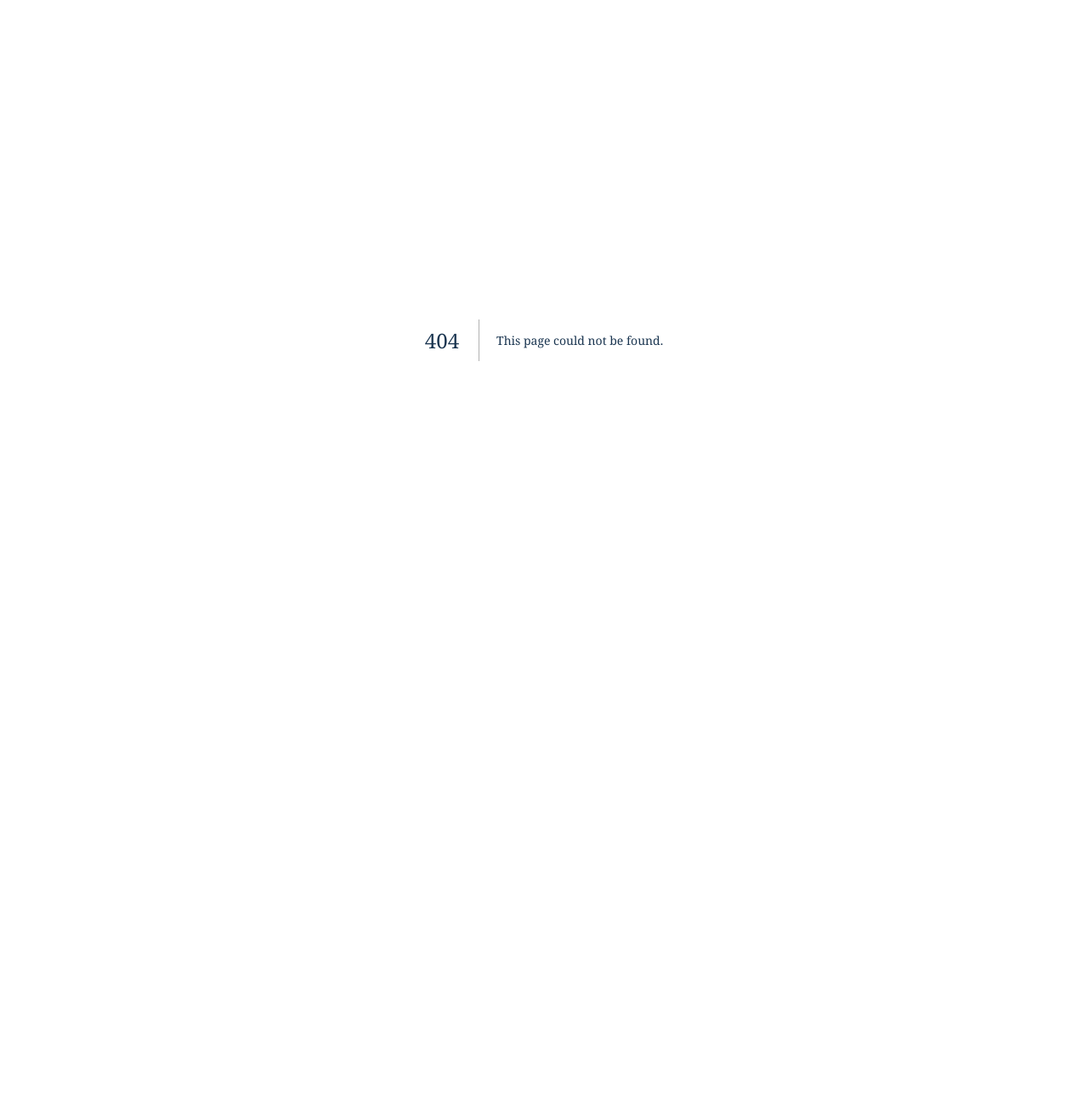
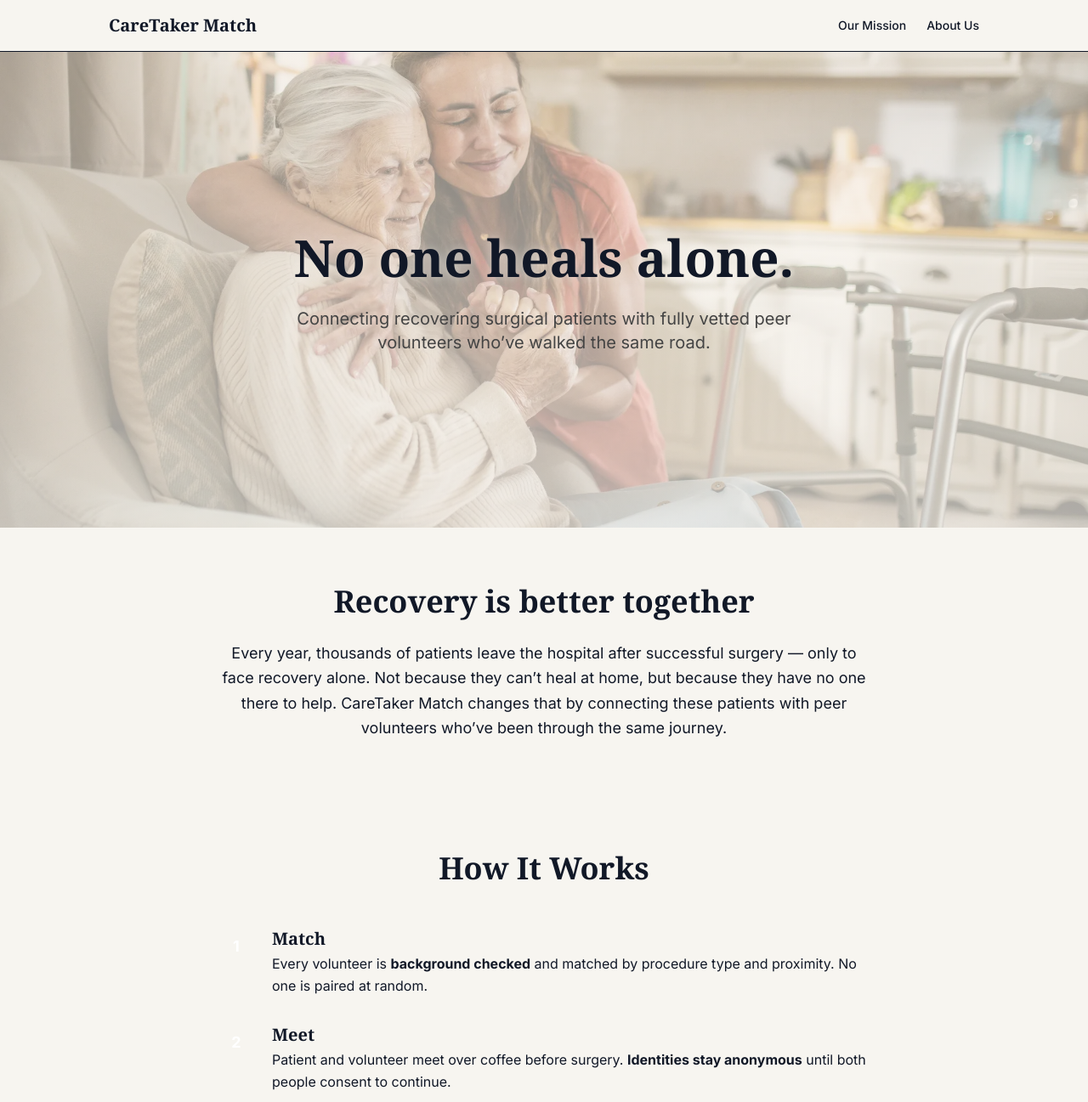
Before and after one commit to WTWalters/caretaker_match, a Next.js app: page /updatedCTM in a window 1280 px wide. Before the commit this address had no page. Shown: the top 1297 px of the page at 85% size. Before the commit the page ends 800 px from the top, so only its background shows below. Built offline with nearby package versions, Linux system fonts and the light colour scheme; a web font is replaced by a local one.

Commit message:
feat: build redesigned homepage at /updatedCTM
Co-Authored-By: Claude Sonnet 4.6 <noreply@anthropic.com>

```diff
--- /dev/null
+++ b/src/app/updatedCTM/page.tsx
@@ -0,0 +1,251 @@
+import Image from "next/image";
+import Link from "next/link";
+import TrustStrip from "@/components/ctm-redesign/TrustStrip";
+
+const BASE = "/updatedCTM";
+
+const steps = [
+  {
+    num: 1,
+    title: "Match",
+    desc: (
+      <>
+        Every volunteer is{" "}
+        <strong style={{ color: "var(--color-redesign-teal)" }}>
+          background checked
+        </strong>{" "}
+        and matched by procedure type and proximity. No one is paired at random.
+      </>
+    ),
+  },
+  {
+    num: 2,
+    title: "Meet",
+    desc: (
+      <>
+        Patient and volunteer meet over coffee before surgery.{" "}
+        <strong style={{ color: "var(--color-redesign-teal)" }}>
+          Identities stay anonymous
+        </strong>{" "}
+        until both people consent to continue.
+      </>
+    ),
+  },
+  {
+    num: 3,
+    title: "Recover",
+    desc: (
+      <>
+        The volunteer supports the patient&rsquo;s 30&#8209;day recovery with
+        check&#8209;ins, rides, and companionship &mdash; with{" "}
+        <strong style={{ color: "var(--color-redesign-teal)" }}>
+          safety monitoring active
+        </strong>{" "}
+        throughout.
+      </>
+    ),
+  },
+];
+
+export default function UpdatedHomePage() {
+  return (
+    <>
+      {/* Hero */}
+      <section className="relative min-h-[70vh] flex items-center justify-center">
+        <div className="absolute inset-0">
+          <Image
+            src="/hero-image.webp"
+            alt="Elderly woman with younger companion in a warm home setting"
+            fill
+            className="object-cover"
+            priority
+          />
+          <div
+            className="absolute inset-0"
+            style={{
+              background:
+                "linear-gradient(to bottom, rgba(240,232,220,0.55), rgba(250,246,240,0.7))",
+            }}
+          />
+        </div>
+        <div className="relative z-10 text-center px-6 max-w-3xl mx-auto py-20">
+          <h1
+            className="text-5xl md:text-6xl font-serif font-bold mb-5"
+            style={{
+              color: "var(--color-redesign-navy)",
+              textShadow: "0 1px 12px rgba(250,246,240,0.6)",
+            }}
+          >
+            No one heals alone.
+          </h1>
+          <p
+            className="text-lg md:text-xl max-w-2xl mx-auto"
+            style={{ color: "#444" }}
+          >
+            Connecting recovering surgical patients with fully vetted peer
+            volunteers who&rsquo;ve walked the same road.
+          </p>
+        </div>
+      </section>
+
+      {/* Mission */}
+      <section
+        className="py-16 px-6"
+        style={{ backgroundColor: "var(--color-warm-cream)" }}
+      >
+        <div className="max-w-3xl mx-auto text-center">
+          <h2
+            className="text-3xl md:text-4xl font-serif font-bold mb-6"
+            style={{ color: "var(--color-redesign-navy)" }}
+          >
+            Recovery is better together
+          </h2>
+          <p
+            className="text-lg leading-relaxed"
+            style={{ color: "var(--color-text-secondary)" }}
+          >
+            Every year, thousands of patients leave the hospital after
+            successful surgery &mdash; only to face recovery alone. Not because
+            they can&rsquo;t heal at home, but because they have no one there to
+            help. CareTaker Match changes that by connecting these patients with
+            peer volunteers who&rsquo;ve been through the same journey.
+          </p>
+        </div>
+      </section>
+
+      {/* How It Works */}
+      <section
+        className="py-16 px-6"
+        style={{ backgroundColor: "var(--color-warm-cream-dark)" }}
+      >
+        <div className="max-w-3xl mx-auto">
+          <h2
+            className="text-3xl md:text-4xl font-serif font-bold text-center mb-12"
+            style={{ color: "var(--color-redesign-navy)" }}
+          >
+            How It Works
+          </h2>
+          <div className="flex flex-col gap-8">
+            {steps.map((step) => (
+              <div key={step.num} className="flex gap-5 items-start">
+                <div
+                  className="w-11 h-11 rounded-full flex-shrink-0 flex items-center justify-center text-white font-bold text-lg"
+                  style={{
+                    backgroundColor: "var(--color-redesign-teal)",
+                  }}
+                >
+                  {step.num}
+                </div>
+                <div>
+                  <h3
+                    className="text-xl font-serif font-bold mb-1"
+                    style={{ color: "var(--color-redesign-navy)" }}
+                  >
+                    {step.title}
+                  </h3>
+                  <p
+                    className="leading-relaxed"
+                    style={{ color: "var(--color-text-secondary)" }}
+                  >
+                    {step.desc}
+                  </p>
+                </div>
+              </div>
+            ))}
+          </div>
+        </div>
+      </section>
+
+      {/* Trust Strip */}
+      <TrustStrip />
+
+      {/* Explore Deeper */}
+      <section
+        className="py-16 px-6"
+        style={{ backgroundColor: "var(--color-warm-cream-dark)" }}
+      >
+        <div className="max-w-3xl mx-auto text-center">
+          <h2
+            className="text-2xl md:text-3xl font-serif font-bold mb-8"
+            style={{ color: "var(--color-redesign-navy)" }}
+          >
+            Learn More
+          </h2>
+          <div className="grid md:grid-cols-2 gap-6">
+            <Link
+              href={`${BASE}/why`}
+              className="block bg-white rounded-lg p-7 text-center border transition-shadow hover:shadow-md"
+              style={{ borderColor: "var(--color-border-warm)" }}
+            >
+              <div className="text-3xl mb-3">💡</div>
+              <h3
+                className="text-lg font-serif font-bold mb-2"
+                style={{ color: "var(--color-redesign-navy)" }}
+              >
+                Why We Built This
+              </h3>
+              <p
+                className="text-sm mb-4"
+                style={{ color: "var(--color-text-secondary)" }}
+              >
+                The problem we&rsquo;re solving and the surgeon who saw it first
+              </p>
+              <span
+                className="text-sm font-medium"
+                style={{ color: "var(--color-redesign-teal)" }}
+              >
+                Read our story →
+              </span>
+            </Link>
+            <Link
+              href={`${BASE}/about`}
+              className="block bg-white rounded-lg p-7 text-center border transition-shadow hover:shadow-md"
+              style={{ borderColor: "var(--color-border-warm)" }}
+            >
+              <div className="text-3xl mb-3">👥</div>
+              <h3
+                className="text-lg font-serif font-bold mb-2"
+                style={{ color: "var(--color-redesign-navy)" }}
+              >
+                Meet the Team
+              </h3>
+              <p
+                className="text-sm mb-4"
+                style={{ color: "var(--color-text-secondary)" }}
+              >
+                The clinicians, technologists, and executives behind CareTaker
+                Match
+              </p>
+              <span
+                className="text-sm font-medium"
+                style={{ color: "var(--color-redesign-teal)" }}
+              >
+                About us →
+              </span>
+            </Link>
+          </div>
+        </div>
+      </section>
+
+      {/* Hospital/Investor Contact */}
+      <section
+        className="py-12 px-6 text-center"
+        style={{ backgroundColor: "var(--color-redesign-navy)" }}
+      >
+        <h2 className="text-xl md:text-2xl font-serif font-bold text-white mb-2">
+          For Health Systems &amp; Partners
+        </h2>
+        <p className="text-sm text-white/70 mb-5">
+          Interested in bringing CareTaker Match to your organization?
+        </p>
+        <a
+          href="mailto:hello@caretakermatch.com"
+          className="inline-block text-white font-bold text-sm px-6 py-3 rounded-lg transition-opacity hover:opacity-90"
+          style={{ backgroundColor: "var(--color-redesign-teal)" }}
+        >
+          hello@caretakermatch.com
+        </a>
+      </section>
+    </>
+  );
+}
```
